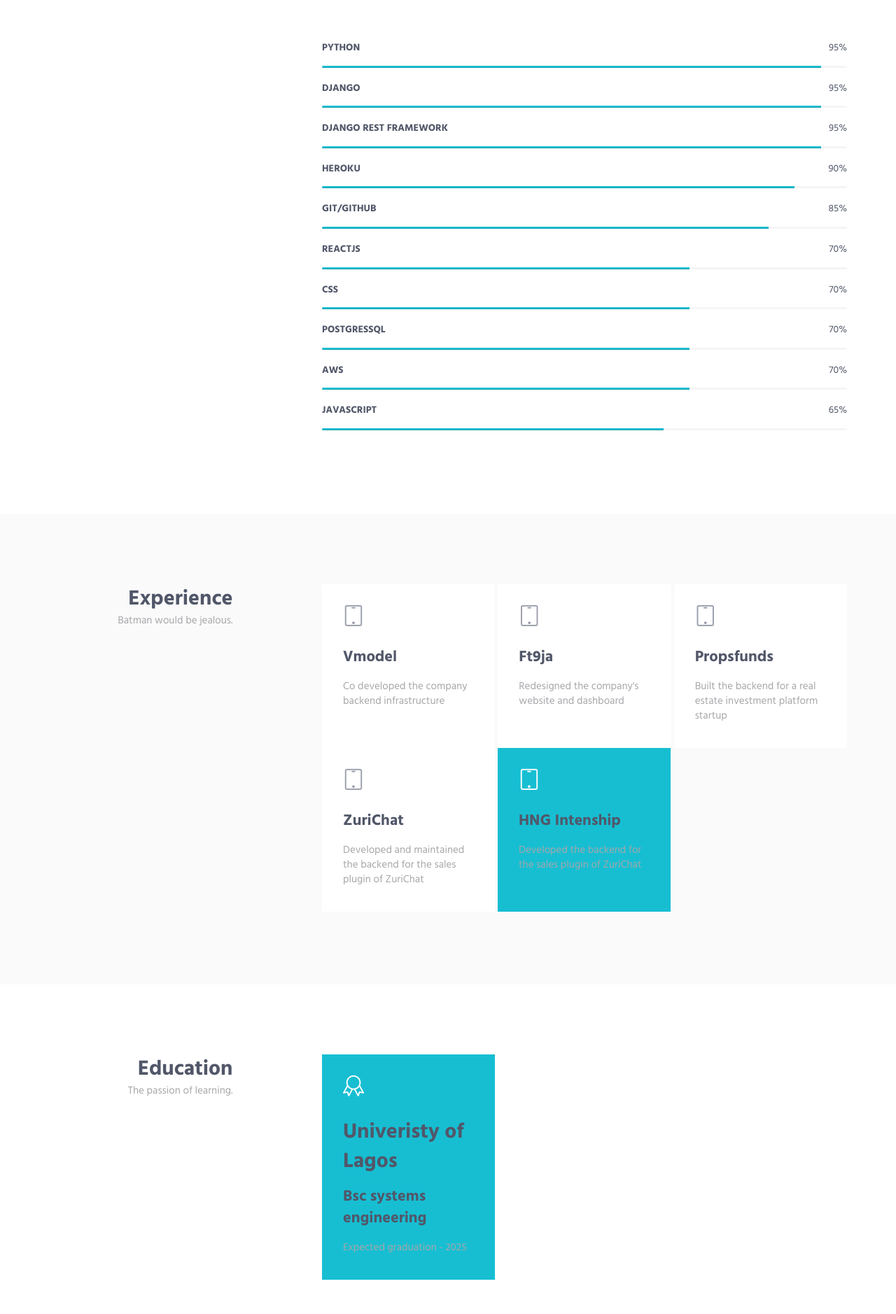
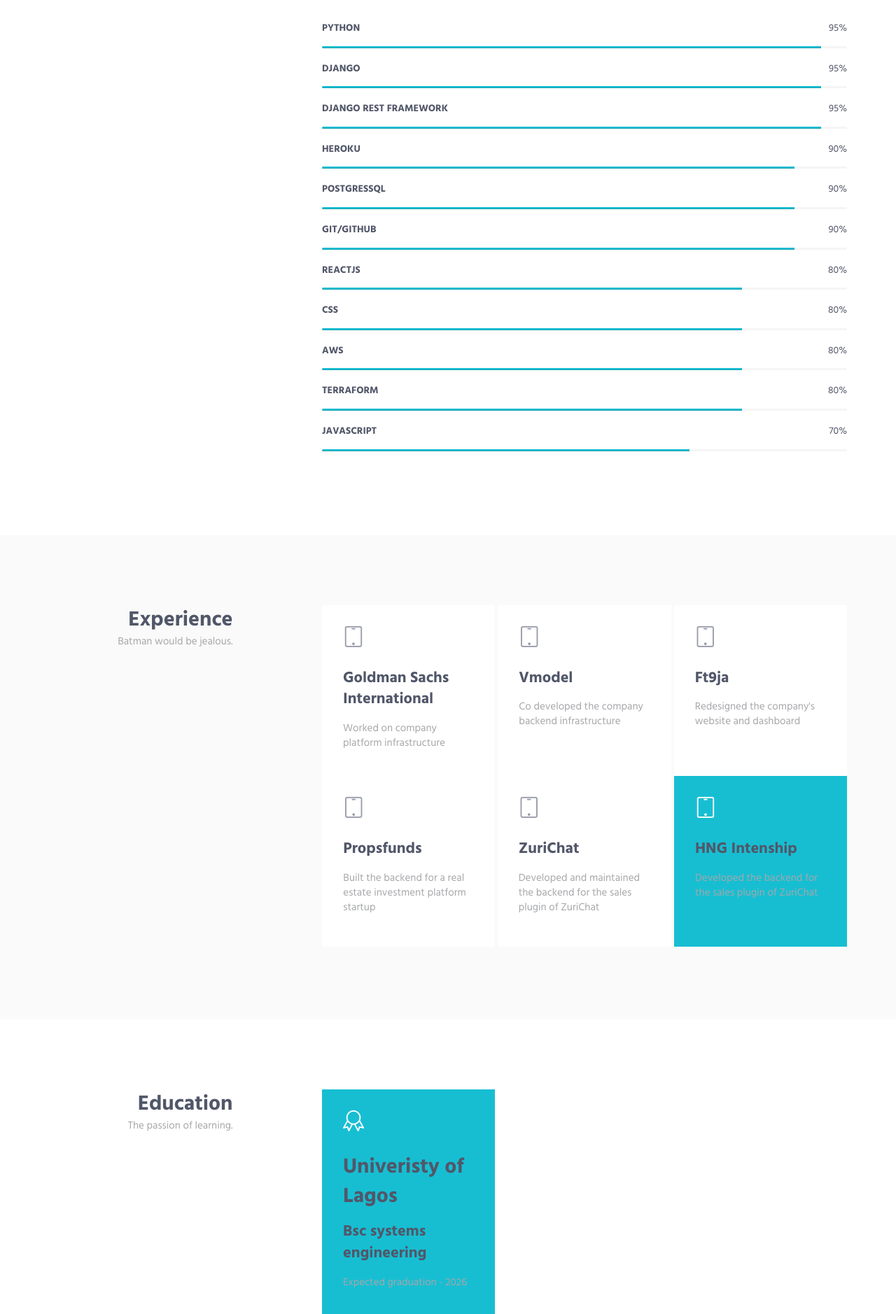
Before and after one commit to ALASHI1/HNG-task2, a Django app: page / in a window 1280 px wide. Shown: the part 914-2792 px from the top of the page at 70% size. Run offline with Django 3.2, Linux system fonts and the light colour scheme; some libraries are stand-ins or nearby versions.

Commit message:
2023 updates

```diff
--- a/resume/templates/index.html
+++ b/resume/templates/index.html
@@ -117,7 +117,7 @@ img.logo-img.logo-img-active {
                     </div>
                     <div class="col-sm-8 col-sm-offset-1">
                         <div class="margin-b-60">
-                            <p style="font-size:20px;color: black;">Experienced Software Engineer with backend development specialty and a background in building scalable systems in the Real estate and Information Industry with best practices and excellent communication. I enjoy solving problems and learning new technology with the goal of improving my skill set and becoming more innovative in software development</p>
+                            <p style="font-size:20px;color: black;">Experienced Software Engineer with backend development specialty and a background in building scalable systems in the industry with best practices and excellent communication. I enjoy solving problems and learning new technology with the goal of improving my skill set and becoming more innovative in software development</p>
                         </div>
 
                         <!-- Progress Box -->
@@ -146,39 +146,46 @@ img.logo-img.logo-img-active {
                             </div>
                         </div>
                         <div class="progress-box">
-                            <h5>GIT/GITHUB <span class="color-heading pull-right">85%</span></h5>
+                            <h5>POSTGRESSQL <span class="color-heading pull-right">90%</span></h5>
                             <div class="progress">
-                                <div class="progress-bar bg-color-base" role="progressbar" data-width="85"></div>
+                                <div class="progress-bar bg-color-base" role="progressbar" data-width="90"></div>
                             </div>
                         </div>
                         <div class="progress-box">
-                            <h5>REACTJS <span class="color-heading pull-right">70%</span></h5>
+                            <h5>GIT/GITHUB <span class="color-heading pull-right">90%</span></h5>
                             <div class="progress">
-                                <div class="progress-bar bg-color-base" role="progressbar" data-width="70"></div>
+                                <div class="progress-bar bg-color-base" role="progressbar" data-width="90"></div>
                             </div>
                         </div>
                         <div class="progress-box">
-                            <h5>CSS <span class="color-heading pull-right">70%</span></h5>
+                            <h5>REACTJS <span class="color-heading pull-right">80%</span></h5>
                             <div class="progress">
-                                <div class="progress-bar bg-color-base" role="progressbar" data-width="70"></div>
+                                <div class="progress-bar bg-color-base" role="progressbar" data-width="80"></div>
                             </div>
                         </div>
                         <div class="progress-box">
-                            <h5>POSTGRESSQL <span class="color-heading pull-right">70%</span></h5>
+                            <h5>CSS <span class="color-heading pull-right">80%</span></h5>
                             <div class="progress">
-                                <div class="progress-bar bg-color-base" role="progressbar" data-width="70"></div>
+                                <div class="progress-bar bg-color-base" role="progressbar" data-width="80"></div>
+                            </div>
+                        </div>
+
+                        <div class="progress-box">
+                            <h5>AWS <span class="color-heading pull-right">80%</span></h5>
+                            <div class="progress">
+                                <div class="progress-bar bg-color-base" role="progressbar" data-width="80"></div>
                             </div>
                         </div>
                         <div class="progress-box">
-                            <h5>AWS <span class="color-heading pull-right">70%</span></h5>
+                            <h5>TERRAFORM<span class="color-heading pull-right">80%</span></h5>
                             <div class="progress">
-                                <div class="progress-bar bg-color-base" role="progressbar" data-width="70"></div>
+                                <div class="progress-bar bg-color-base" role="progressbar" data-width="80"></div>
                             </div>
                         </div>
                         <div class="progress-box">
-                            <h5>JAVASCRIPT <span class="color-heading pull-right">65%</span></h5>
+                            <h5>JAVASCRIPT <span class="color-heading pull-right">70%</span></h5>
                             <div class="progress">
-                                <div class="progress-bar bg-color-base" role="progressbar" data-width="65"></div>
+                                <div class="progress-bar bg-color-base" role="progressbar" data-width="70"></div>
                             </div>
                         </div>
 
@@ -210,11 +217,23 @@ img.logo-img.logo-img-active {
                                             <i class="service-icon icon-screen-tablet"></i>
                                         </div>
                                         <div class="service-info">
+                                            <h3>Goldman Sachs International</h3>
+                                            <p class="margin-b-5">Worked on company platform infrastructure</p>
+                                        </div>
+                                    </div>
+                                </div>
+                                <div class="col-md-4 md-margin-b-4">
+                                    <div class="service" data-height="height">
+                                        <div class="service-element">
+                                            <i class="service-icon icon-screen-tablet"></i>
+                                        </div>
+                                        <div class="service-info">
                                             <h3>Vmodel</h3>
                                             <p class="margin-b-5">Co developed the company backend infrastructure</p>
                                         </div>
                                     </div>
                                 </div>
+
                                 <div class="col-md-4 md-margin-b-4">
                                     <div class="service" data-height="height">
                                         <div class="service-element">
@@ -291,7 +310,7 @@ img.logo-img.logo-img-active {
                                         <div class="service-info">
                                             <h2>Univeristy of Lagos</h2>
                                             <h3>Bsc systems engineering</h3>
-                                            <p class="margin-b-5">Expected graduation - 2025</p>
+                                            <p class="margin-b-5">Expected graduation - 2026</p>
                                         </div>
 
                                     </div>
```
